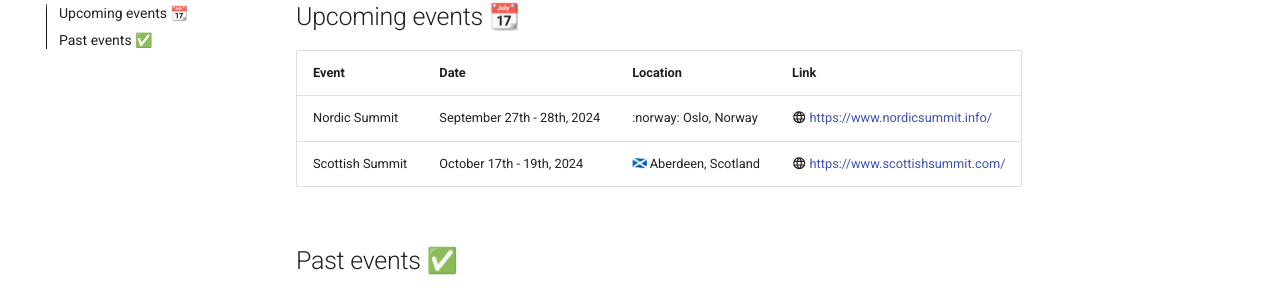
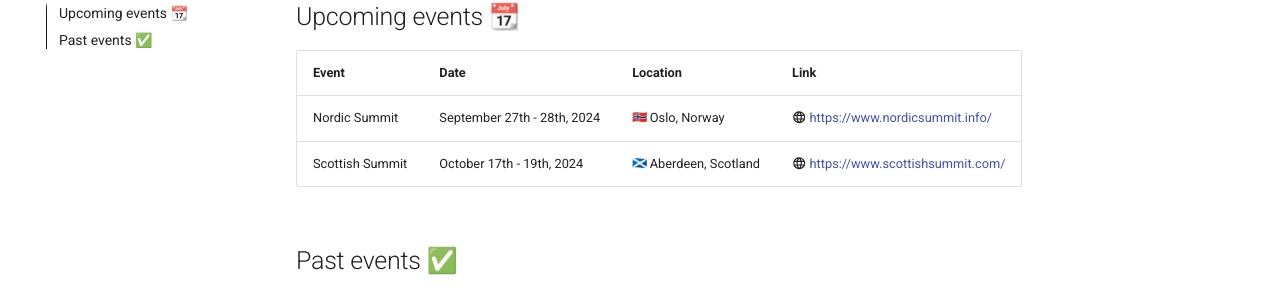
Before and after one commit to Laskewitz/laskewitz.github.io, an MkDocs documentation site: the page built from docs/events.md, in a window 1280 px wide and 900 px high. Shown: the part 245-537 px from the top of the window. Built offline with MkDocs 1.6.1 and Material for MkDocs 9.7.7, drawn with Linux system fonts in a browser that asks for light colours; emoji names are drawn with the system emoji font; some of the changed lines change nothing that is shown.

Commit message:
Update emoji

```diff
--- a/docs/events.md
+++ b/docs/events.md
@@ -15,7 +15,7 @@
 
 | Event | Date | Location | Link |
 | ----------- | ------------------------------------ | ------------------------------------ | ------------------------------------ |
-| Nordic Summit | September 27th - 28th, 2024 | :norway: Oslo, Norway | :material-web: [https://www.nordicsummit.info/](https://www.nordicsummit.info/) |
+| Nordic Summit | September 27th - 28th, 2024 | :no: Oslo, Norway | :material-web: [https://www.nordicsummit.info/](https://www.nordicsummit.info/) |
 | Scottish Summit | October 17th - 19th, 2024 | :scotland: Aberdeen, Scotland | :material-web: [https://www.scottishsummit.com/](https://www.scottishsummit.com/) |
 <!-- | Name | Date | :nl: | :material-web: [website](website) | -->
 <!-- | Build | May 21st - 23th, 2024 | :us: Seattle, USA | :material-web: [https://build.microsoft.com/en-US/home](https://build.microsoft.com/en-US/home) | -->
```
